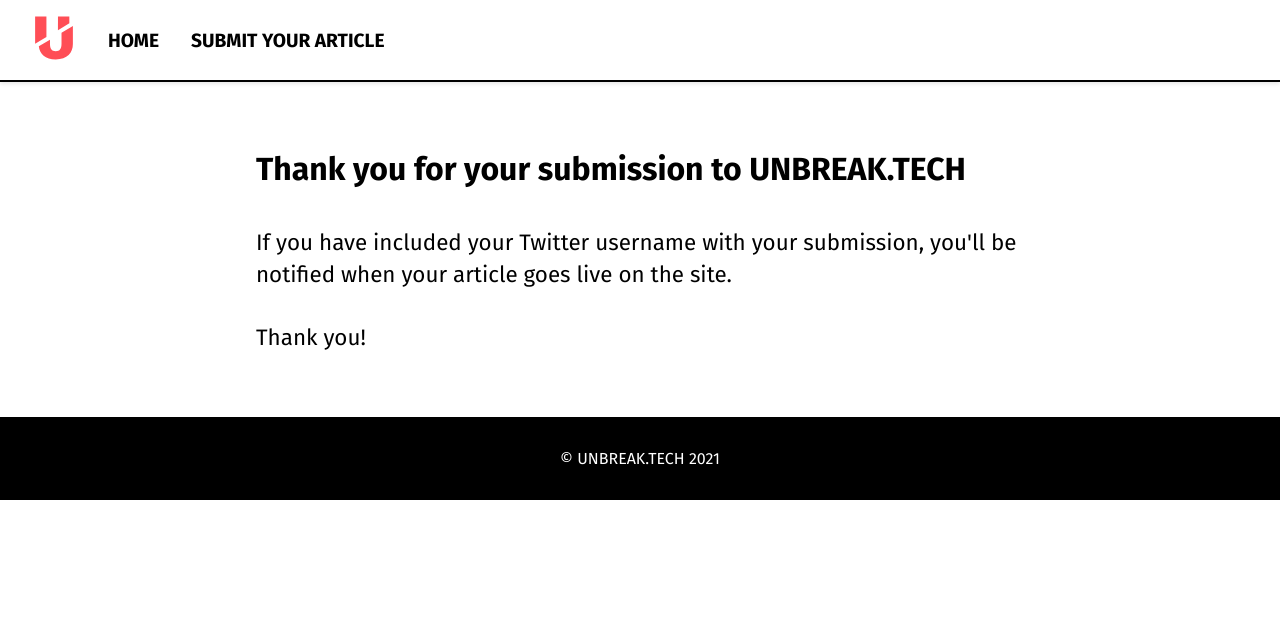
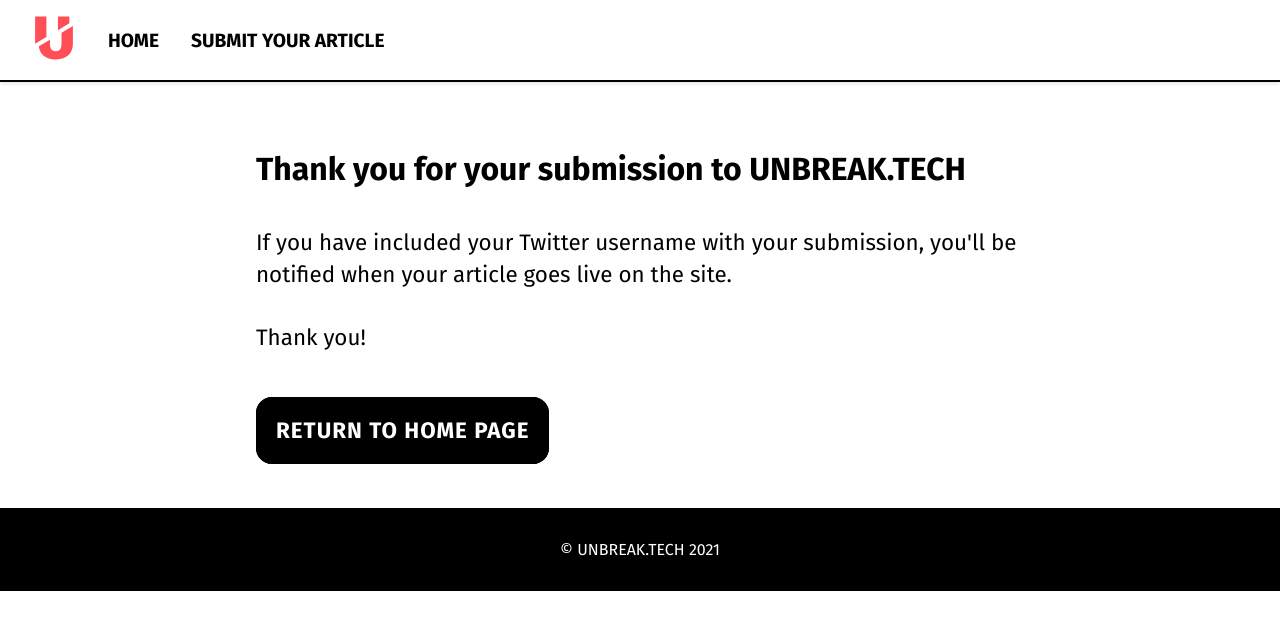
Before and after one commit to SecondeJK/unbreak.tech, a Next.js app: page /submit/success in a window 1280 px wide. Shown: the top 630 px of the page. Built offline with nearby package versions, Linux system fonts and the light colour scheme.

Commit message:
:sparkles: Add onward journey button to submit success

```diff
--- a/components/SubmitFormSuccess/index.js
+++ b/components/SubmitFormSuccess/index.js
@@ -1,4 +1,5 @@
 import Styles from "@styles/SubmitForm.module.css";
+import Link from "next/link";
 
 export default function SubmitFormSuccess() {
   return (
@@ -11,6 +12,9 @@ export default function SubmitFormSuccess() {
           your article goes live on the site.
         </p>
         <p className={Styles.disclaimer}>Thank you!</p>
+        <Link href="/">
+          <a className={Styles.submitForm__button}>Return to home page</a>
+        </Link>
       </div>
     </>
   );
--- a/styles/SubmitForm.module.css
+++ b/styles/SubmitForm.module.css
@@ -27,6 +27,10 @@
   color: var(--black);
   text-align: left;
   margin-bottom: 2rem;
+}
+
+.disclaimer:last-of-type {
+  margin-bottom: 4rem;
 }
 
 .submitForm {
@@ -90,6 +94,7 @@
   cursor: pointer;
   margin-top: 2rem;
   margin-bottom: 1rem;
+  text-decoration: none;
 }
 
 .submitForm__button[disabled] {
```
